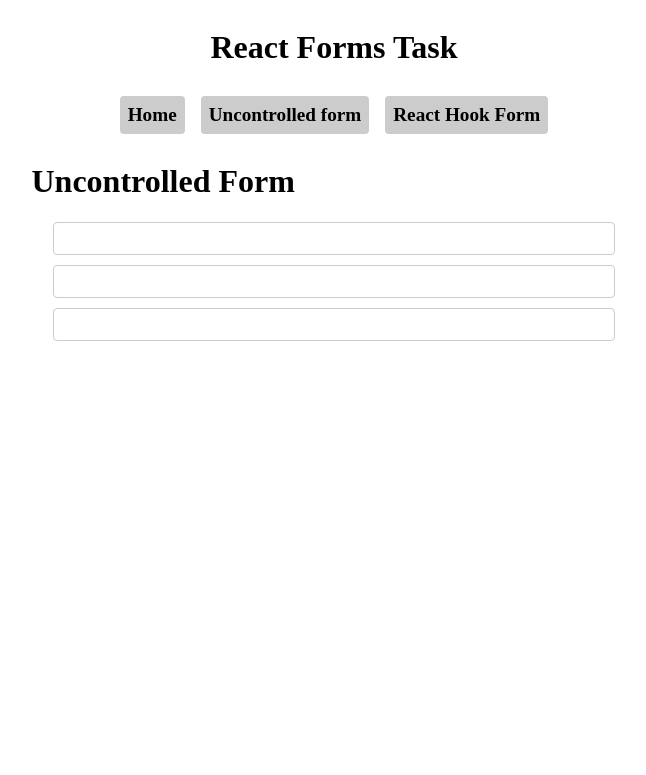
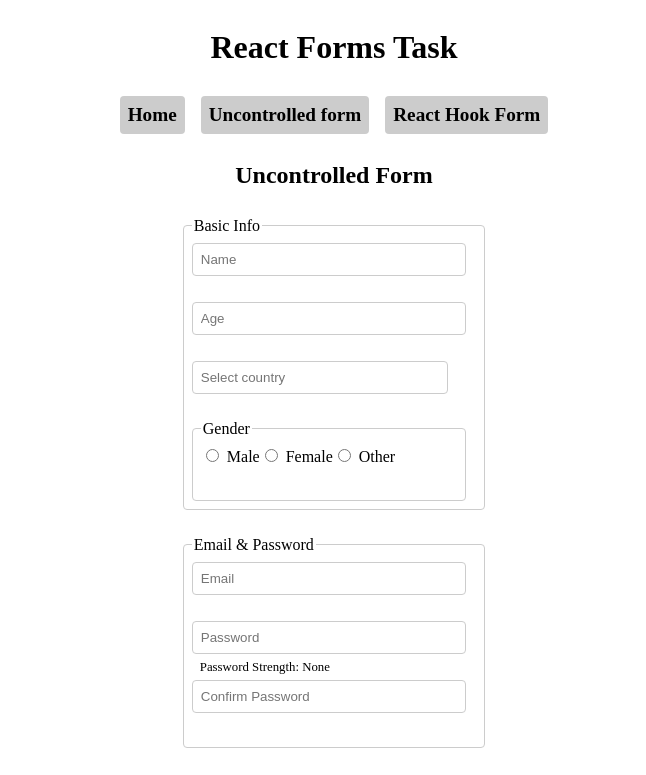
Before and after one commit to KamilMRogowski/RS-School-React-Q12025, a React (Vite) app: page /#/uncontrolled-form in a window 1280 px wide. Shown: the top 775 px of the page, without its empty margins (306-952 px from the left). Built offline with nearby package versions, Linux system fonts and the light colour scheme.

Commit message:
feat: add uncontrolled form and update validation

```diff
--- a/src/components/ReactHookForm.tsx
+++ b/src/components/ReactHookForm.tsx
@@ -149,7 +149,6 @@ export default function ReactHookForm() {
             type="file"
             id="picture"
             accept="image/jpeg, image/png"
-            size={1024}
           />
           <div className="error-container">
             {errors.picture && (
--- a/src/components/UncontrolledForm.tsx
+++ b/src/components/UncontrolledForm.tsx
@@ -1,11 +1,181 @@
+import { FormEvent, useRef, useState } from 'react';
+import { FormValidation } from '../utils/validation';
+import { useDispatch, useSelector } from 'react-redux';
+import { setFormData, setLocation } from '../store/slices/formDataSlice';
+import { useNavigate } from 'react-router';
+import convertToBase64 from '../utils/convertToBase64';
+import calculatePasswordStrength from '../utils/calculatePasswordStrength';
+import { RootState } from '../store/store';
+
 export default function UncontrolledForm() {
+  const countries = useSelector((state: RootState) => state.countries);
+  const [errors, setErrors] = useState<Record<string, string>>({});
+  const [passwordStrength, setPasswordStrength] = useState('None');
+  const dispatch = useDispatch();
+  const navigate = useNavigate();
+
+  const nameRef = useRef<HTMLInputElement>(null);
+  const ageRef = useRef<HTMLInputElement>(null);
+  const countryRef = useRef<HTMLInputElement>(null);
+  const genderRef = useRef<HTMLFieldSetElement>(null);
+  const emailRef = useRef<HTMLInputElement>(null);
+  const passwordRef = useRef<HTMLInputElement>(null);
+  const confirmPasswordRef = useRef<HTMLInputElement>(null);
+  const pictureRef = useRef<HTMLInputElement>(null);
+  const termsRef = useRef<HTMLInputElement>(null);
+
+  const handlePasswordChange = () => {
+    const password = passwordRef.current?.value;
+    if (password) {
+      const strength = calculatePasswordStrength(password);
+      setPasswordStrength(strength);
+    }
+  };
+
+  const handleSubmit = async (e: FormEvent) => {
+    e.preventDefault();
+    setErrors({});
+
+    const formData = {
+      name: nameRef.current?.value,
+      age: ageRef.current?.value,
+      country: countryRef.current?.value,
+      gender:
+        genderRef.current?.querySelector<HTMLInputElement>('input:checked')
+          ?.value,
+      email: emailRef.current?.value,
+      passwordForm: {
+        password: passwordRef.current?.value,
+        confirmPassword: confirmPasswordRef.current?.value,
+      },
+      picture: pictureRef.current?.files,
+      terms: termsRef.current?.checked,
+    };
+
+    const validatedData = FormValidation.safeParse(formData);
+
+    if (!validatedData.success) {
+      const newErrors: Record<string, string> = {};
+      validatedData.error.issues.forEach((issue) => {
+        newErrors[issue.path.join('.')] = issue.message;
+      });
+      setErrors(newErrors);
+      return;
+    }
+
+    try {
+      let formDataToSave = validatedData.data;
+
+      if (pictureRef.current?.files?.[0]) {
+        const base64Image = await convertToBase64(pictureRef.current.files[0]);
+        formDataToSave = { ...formDataToSave, picture: base64Image };
+      }
+
+      dispatch(setFormData(formDataToSave));
+      dispatch(setLocation('Uncontrolled Form'));
+      void navigate('/');
+    } catch (error) {
+      console.error('Error processing form:', error);
+    }
+  };
+
   return (
-    <div>
-      <h1>Uncontrolled Form</h1>
-      <form>
-        <input type="text" />
-        <input type="text" />
-        <input type="text" />
+    <div className="form-container">
+      <h2>Uncontrolled Form</h2>
+      {/* eslint-disable-next-line @typescript-eslint/no-misused-promises */}
+      <form onSubmit={handleSubmit}>
+        <fieldset>
+          <legend>Basic Info</legend>
+          <input ref={nameRef} type="text" placeholder="Name" />
+          <div className="error-container">
+            {errors.name && <p className="error">{errors.name}</p>}
+          </div>
+
+          <input ref={ageRef} type="number" placeholder="Age" />
+          <div className="error-container">
+            {errors.age && <p className="error">{errors.age}</p>}
+          </div>
+
+          <input
+            ref={countryRef}
+            type="search"
+            placeholder="Select country"
+            list="countries"
+          />
+          <datalist id="countries">
+            {countries.map((country) => (
+              <option key={country} value={country} />
+            ))}
+          </datalist>
+          <div className="error-container">
+            {errors.country && <p className="error">{errors.country}</p>}
+          </div>
+
+          <fieldset ref={genderRef}>
+            <legend>Gender</legend>
+            <input name="gender" type="radio" value="male" id="male" />
+            <label htmlFor="male">Male</label>
+            <input name="gender" type="radio" value="female" id="female" />
+            <label htmlFor="female">Female</label>
+            <input name="gender" type="radio" value="other" id="other" />
+            <label htmlFor="other">Other</label>
+            <div className="error-container">
+              {errors.gender && <p className="error">{errors.gender}</p>}
+            </div>
+          </fieldset>
+        </fieldset>
+
+        <fieldset>
+          <legend>Email & Password</legend>
+          <input ref={emailRef} type="email" placeholder="Email" />
+          <div className="error-container">
+            {errors.email && <p className="error">{errors.email}</p>}
+          </div>
+
+          <input
+            ref={passwordRef}
+            type="password"
+            placeholder="Password"
+            onChange={handlePasswordChange}
+          />
+          <div className="error-container">
+            {errors['passwordForm.password'] && (
+              <p className="error">{errors['passwordForm.password']}</p>
+            )}
+            <p className="password-strength">
+              Password Strength: {passwordStrength}
+            </p>
+          </div>
+
+          <input
+            ref={confirmPasswordRef}
+            type="password"
+            placeholder="Confirm Password"
+          />
+          <div className="error-container">
+            {errors['passwordForm.confirmPassword'] && (
+              <p className="error">{errors['passwordForm.confirmPassword']}</p>
+            )}
+          </div>
+        </fieldset>
+
+        <fieldset>
+          <legend>Picture</legend>
+          <input ref={pictureRef} type="file" accept="image/jpeg, image/png" />
+          <div className="error-container">
+            {errors.picture && <p className="error">{errors.picture}</p>}
+          </div>
+        </fieldset>
+
+        <fieldset>
+          <input ref={termsRef} type="checkbox" id="terms" />
+          <label htmlFor="terms">I agree to the terms and conditions</label>
+          <div className="error-container">
+            {errors.terms && <p className="error">{errors.terms}</p>}
+          </div>
+        </fieldset>
+
+        <button type="submit">Submit</button>
       </form>
     </div>
   );
--- a/src/utils/validation.ts
+++ b/src/utils/validation.ts
@@ -10,12 +10,9 @@ export const FormValidation = z.object({
     .regex(/[A-Z]/, { message: 'Name must start with a capital letter' }),
   age: z
     .string()
+    .min(1, { message: 'Age is required' })
     .transform((val) => parseInt(val))
-    .pipe(
-      z
-        .number({ message: 'Age is required' })
-        .positive({ message: 'Age must be a positive number' })
-    ),
+    .pipe(z.number().positive({ message: 'Age must be a positive number' })),
   email: z.string().email({ message: 'Invalid email address' }),
   passwordForm: z
     .object({
@@ -50,14 +47,21 @@ export const FormValidation = z.object({
     z
       .instanceof(FileList)
       .transform((fileList) => fileList.item(0))
-      .pipe(
-        z
-          .instanceof(File)
-          .refine(
-            (file) => file.size <= 5 * 1024 * 1024,
-            'File size must be less than 5MB'
-          )
-      ),
+      .superRefine((file, ctx) => {
+        if (file === null) {
+          ctx.addIssue({
+            code: z.ZodIssueCode.custom,
+            message: 'Please select a file',
+          });
+          return;
+        }
+        if (file.size > 5 * 1024 * 1024) {
+          ctx.addIssue({
+            code: z.ZodIssueCode.custom,
+            message: 'File size must be less than 5MB',
+          });
+        }
+      }),
     z.string(),
   ]),
   terms: z.boolean().refine((val) => val, {
@@ -69,5 +73,5 @@ export const FormValidation = z.object({
 });
 
 export type FormData = Omit<z.infer<typeof FormValidation>, 'picture'> & {
-  picture: File | string;
+  picture: File | string | null;
 };
--- a/vite.config.ts
+++ b/vite.config.ts
@@ -1,4 +1,3 @@
-/// <reference types="vitest" />
 import { defineConfig } from 'vite';
 import react from '@vitejs/plugin-react';
 
```
Also changed, not shown: src/styles/index.scss (line endings or trailing spaces).
